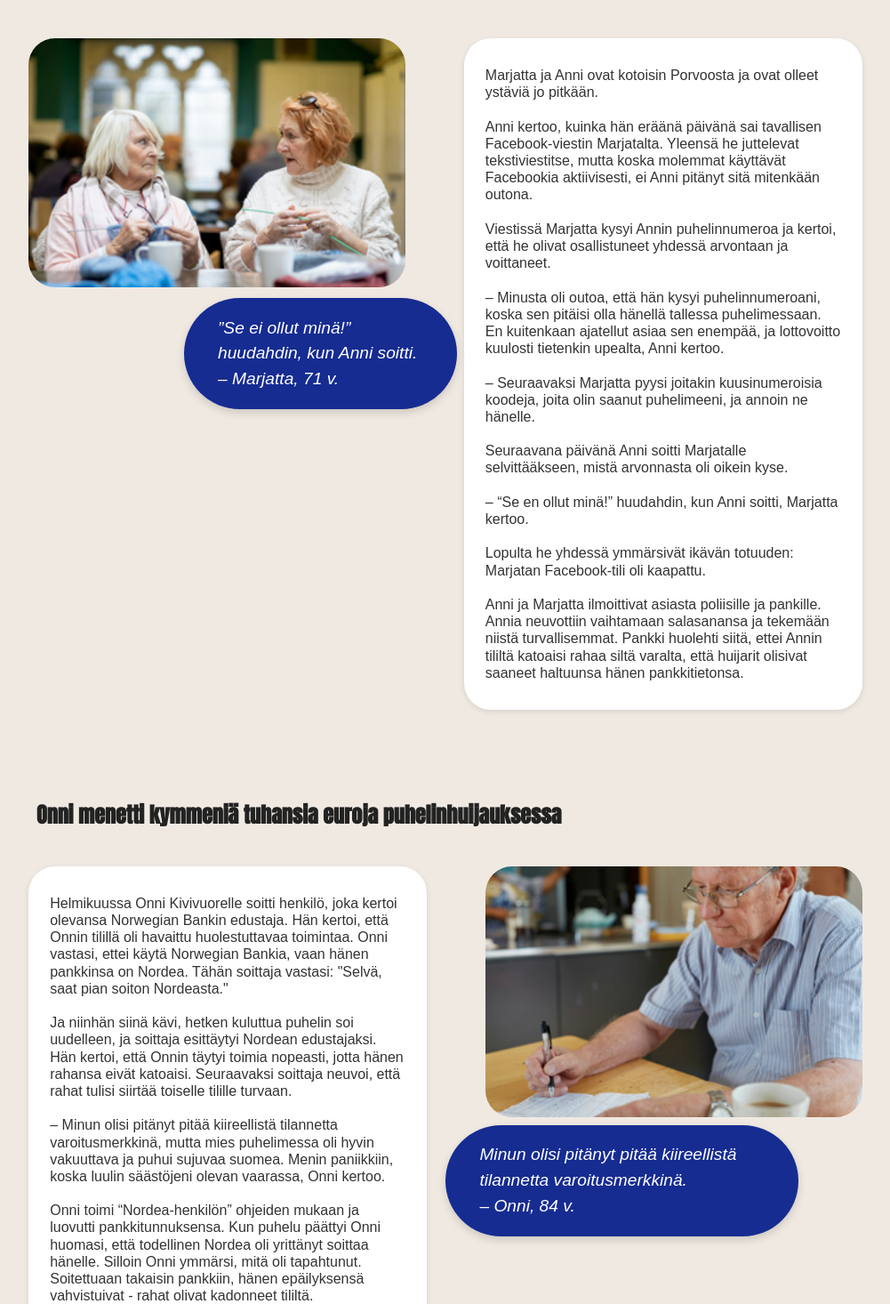
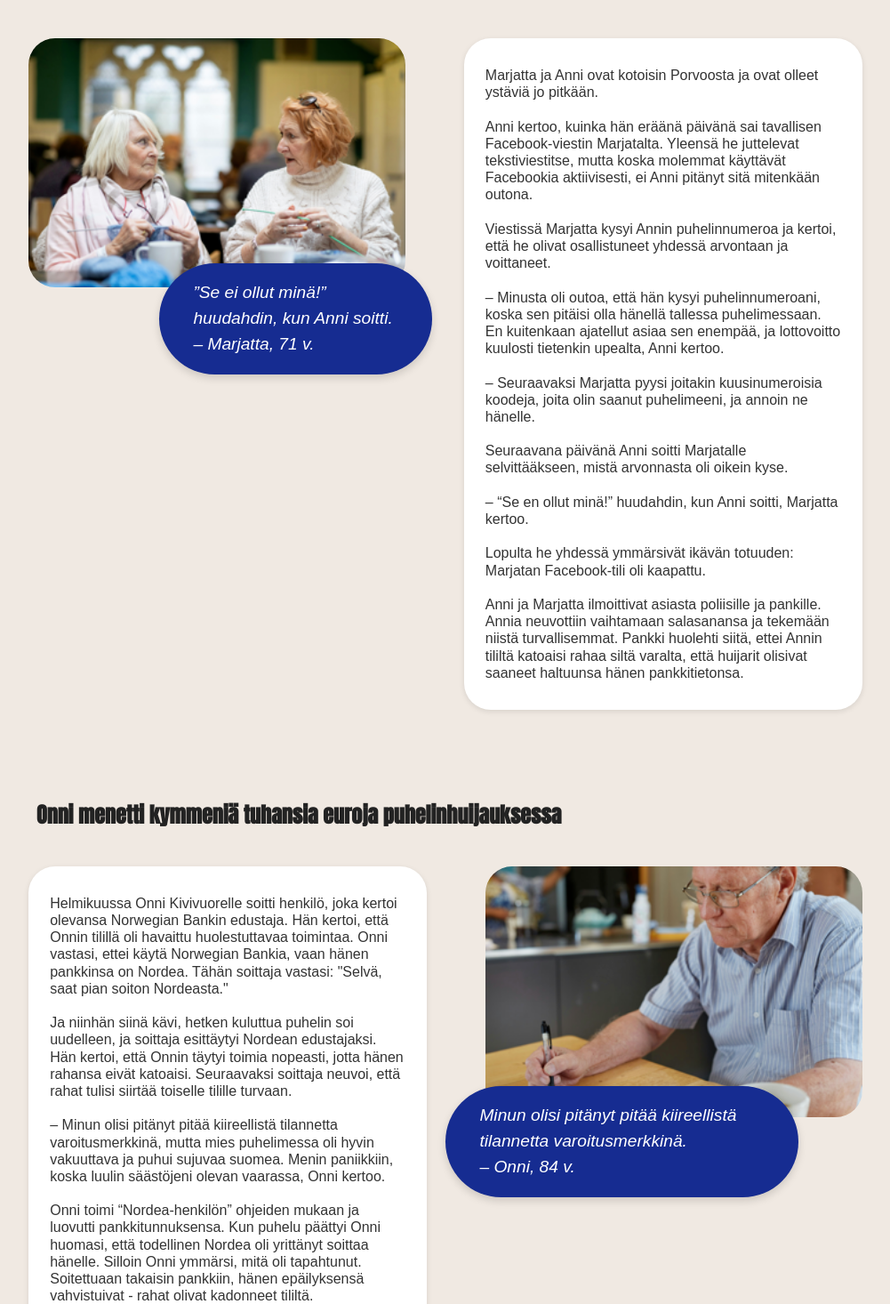
Before and after one commit to levonmaister/scamvjp2, a React (Vite) app: page / in a window 1280 px wide. Shown: the part 4121-5587 px from the top of the page at 89% size, without its empty margins (139-1140 px from the left). Built offline with nearby package versions, Linux system fonts and the light colour scheme.

Commit message:
artikel css

```diff
--- a/src/styles/stories.css
+++ b/src/styles/stories.css
@@ -397,15 +397,15 @@ body {
     }
 
     .quote-bubble1 {
-        bottom: 45%;
-        left: 18%;
+        bottom: 50%;
+        left: 15%;
         padding: 1em 2em;
         max-width: 18vw;
     }
 
     .quote-bubble2 {
         position: absolute;
-        bottom: 50%;
+        bottom: 55%;
         left: 50%;
         padding: 1em 2em;
         max-width: 25vw;
```
